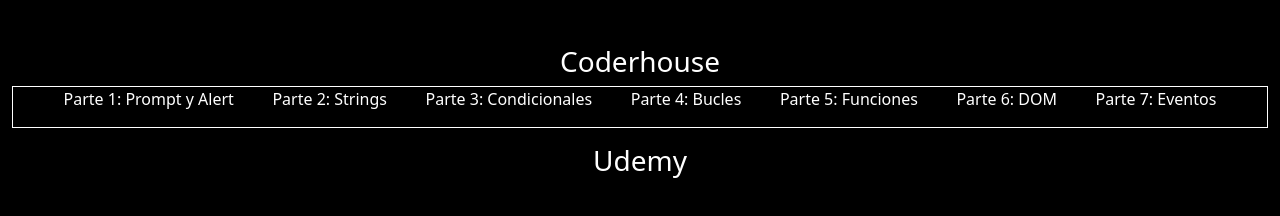
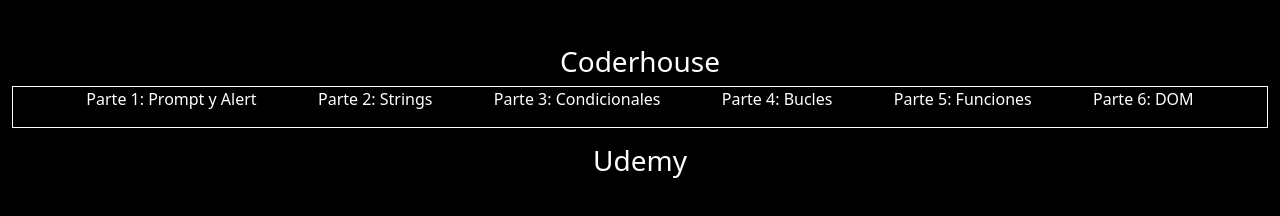
Before and after one commit to MatiasTortoriello/Practicas-Js-Vanila, a plain HTML site: page index.html in a window 1280 px wide. Shown: the part 352-568 px from the top of the page. Drawn offline with nearby package versions, Linux system fonts and the light colour scheme.

Commit message:
Retomando el proyecto

```diff
--- a/index.html
+++ b/index.html
@@ -4,7 +4,7 @@
         <meta charset="utf-8">
         <meta name="viewport" content="width=device-width, initial-scale=1">
 
-        <link href="https://cdn.jsdelivr.net/npm/bootstrap@5.1.1/dist/css/bootstrap.min.css" rel="stylesheet" integrity="sha384-F3w7mX95PdgyTmZZMECAngseQB83DfGTowi0iMjiWaeVhAn4FJkqJByhZMI3AhiU" crossorigin="anonymous">
+        <link href="https://cdn.jsdelivr.net/npm/bootstrap@5.3.0-alpha1/dist/css/bootstrap.min.css" rel="stylesheet" integrity="sha384-GLhlTQ8iRABdZLl6O3oVMWSktQOp6b7In1Zl3/Jr59b6EGGoI1aFkw7cmDA6j6gD" crossorigin="anonymous">
         <link rel="stylesheet" href="/styles/styles.css">
         <link rel="icon" href="/img/js-icon.jpg" type="image/x-icon">
 
@@ -57,12 +57,6 @@
                     </a>
                 </li>
 
-                <li class="hoverUnderline">
-                    <a href="/pages/parte6.html">
-                        <p>Parte 7: Eventos</p>
-                    </a>
-                </li>
-
             </ul>
 
         </section>
@@ -74,7 +68,7 @@
         </section>
 
 
-        <script src="https://cdn.jsdelivr.net/npm/bootstrap@5.1.1/dist/js/bootstrap.bundle.min.js" integrity="sha384-/bQdsTh/da6pkI1MST/rWKFNjaCP5gBSY4sEBT38Q/9RBh9AH40zEOg7Hlq2THRZ" crossorigin="anonymous"></script>
+        <script src="https://cdn.jsdelivr.net/npm/bootstrap@5.3.0-alpha1/dist/js/bootstrap.bundle.min.js" integrity="sha384-w76AqPfDkMBDXo30jS1Sgez6pr3x5MlQ1ZAGC+nuZB+EYdgRZgiwxhTBTkF7CXvN" crossorigin="anonymous"></script>
         <script src="script/script.js"></script>
     </body>
 </html>
```
